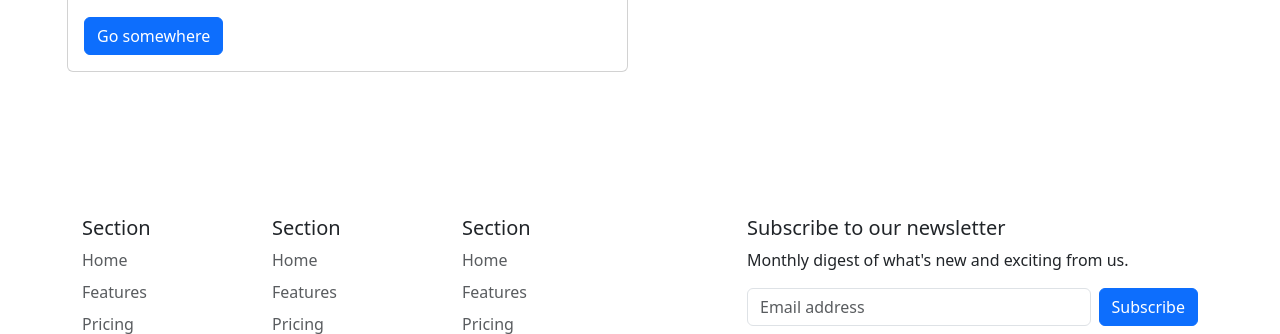
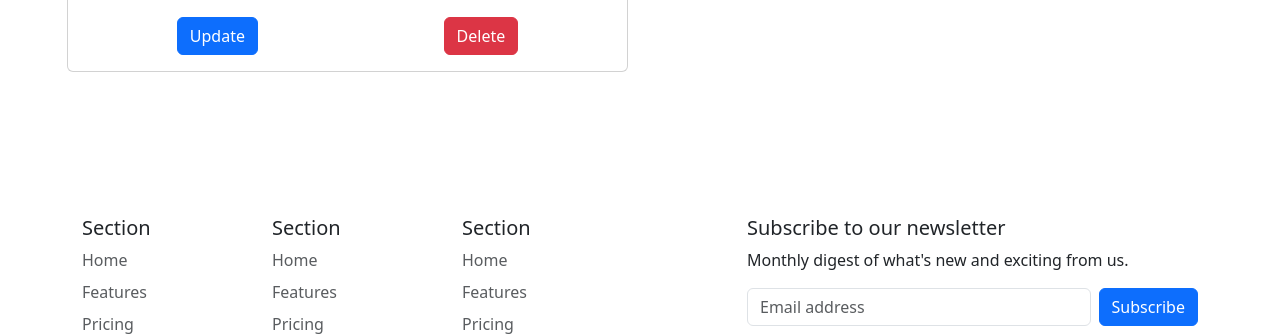
Before and after one commit to banvro/9-20-to-11-python-batch-august, a Flask app: page /showdata in a window 1280 px wide. Shown: the part 259-593 px from the top of the page. Run offline with Flask 3, Linux system fonts and the light colour scheme; tables that the repository leaves empty or names only in its code hold one stand-in row (values such as "Sample post").

Commit message:
delete data

```diff
--- a/newbatch-august/flask-prject-blog/main.py
+++ b/newbatch-august/flask-prject-blog/main.py
@@ -45,5 +45,13 @@ def showdata():
     # print(data)
     return render_template("showdata.html", alldata = data)
 
+
+@web.route("/deletedata/<x>", methods = ["POST"])
+def deletethis(x):
+    curser.execute(f"delete from savemydata where Name = '{x}'")
+    conn.commit()
+    return redirect("/showdata")
+
+
 if __name__ == "__main__":
     web.run(debug = True)
--- a/newbatch-august/flask-prject-blog/templates/showdata.html
+++ b/newbatch-august/flask-prject-blog/templates/showdata.html
@@ -2,28 +2,30 @@
 
 {% block body %}
 
-<div style = "padding: 67px;">
+<div style="padding: 67px;">
   <div class="row">
-
     {% for data in alldata %}
     <div class="col-sm-6 mb-3 mb-sm-0" style="padding-bottom: 29px;">
       <div class="card">
         <div class="card-body">
-              <h5 class="card-title">Name = {{data[0]}}   </h5>
+          <h5 class="card-title">Name = {{data[0]}} </h5>
           <h5 class="card-title">Number = {{data[2]}}</h5>
           <h5 class="card-title">Email = {{data[1]}}</h5>
           <p class="card-text">Message :{{data[3]}}.</p>
-              <a href="#" class="btn btn-primary">Go somewhere</a>
+
+          <div style="display: flex; justify-content: space-around;">
+            <button type="submit" class="btn btn-primary">Update</button>
+
+            <form action="/deletedata/{{data[0]}}" method="post">
+              <button type="submit" class="btn btn-danger">Delete</button>
+            </form>
+          </div>
         </div>
       </div>
     </div>
     {% endfor %}
 
-
   </div>
 </div>
 
-
-
-
 {% endblock body %}
```
Lines whose indentation alone changed are shown as unchanged.
